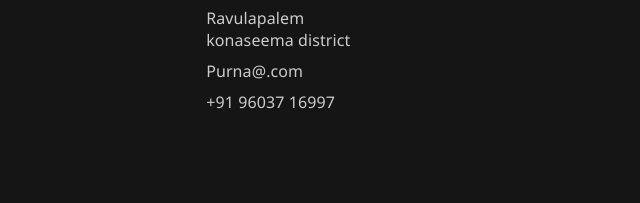
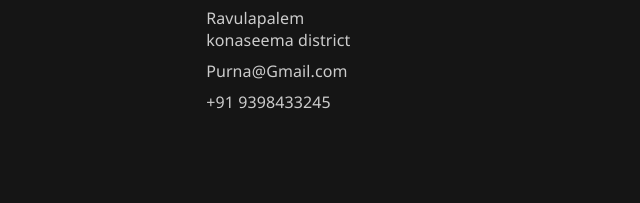
Before and after one commit to bhargavasainathGorrela/FruitBox_app, a plain HTML site: page index.html in a window 1280 px wide. Shown: the part 1064-1267 px from the top of the page, 640-1280 px from the left. Drawn offline with Linux system fonts and the light colour scheme.

Commit message:
Update index.html

```diff
--- a/index.html
+++ b/index.html
@@ -237,7 +237,7 @@
         </div>
         <div class="info-title">PHONE</div>
         <div class="info-detail">
-          +91 96037 16997
+          +91 9398433245
         </div>
       </div>
       <div class="contact-info-box">
@@ -288,8 +288,8 @@
   <div class="footer-col contact">
     <div class="footer-title">Contact</div>
     <div class="contact-detail">Ravulapalem<br>konaseema district</div>
-    <div class="contact-detail">Purna@.com</div>
-    <div class="contact-detail">+91 96037 16997</div>
+    <div class="contact-detail">Purna@Gmail.com</div>
+    <div class="contact-detail">+91 9398433245</div>
   </div>
 </footer>
 
```
